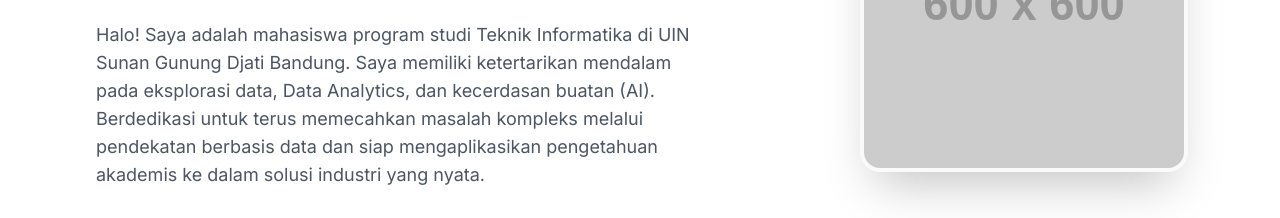
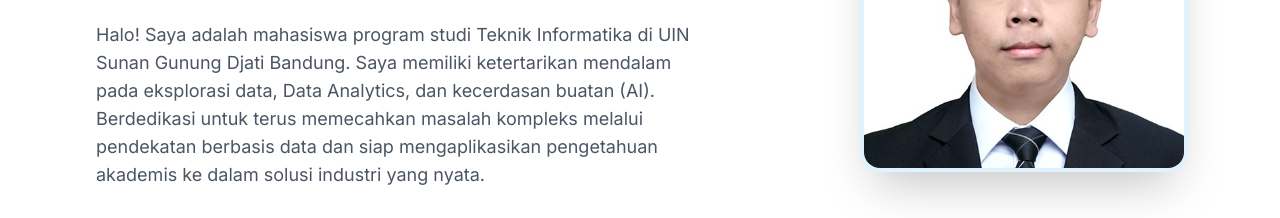
Before and after one commit to gggilangrizkyyy/portofolio-gilang, a plain HTML site: page index.html in a window 1280 px wide. Shown: the part 465-683 px from the top of the page. Drawn offline with nearby package versions, Linux system fonts and the light colour scheme; placeholder pictures from the web are drawn by us.

Commit message:
Fixing profile photo layout

```diff
--- a/index.html
+++ b/index.html
@@ -153,11 +153,11 @@
                     <!-- Foto Profil -->
                     <div class="w-48 h-48 md:w-64 md:h-64 lg:w-2/5 lg:h-auto flex justify-center lg:justify-end">
                         <div
-                            class="relative w-full max-w-[320px] aspect-square rounded-full lg:rounded-2xl overflow-hidden shadow-2xl ring-4 ring-gray-50">
-                            <!-- Placeholder digunakan sebagai fallback standar profesional -->
-                            <img src="https://placehold.co/600x600/0f172a/ffffff?text=GRR"
+                            class="relative w-full max-w-[320px] aspect-square rounded-2xl overflow-hidden shadow-2xl ring-4 ring-brand-100 bg-brand-50">
+                            <!-- Foto Profil Utama -->
+                            <img src="assets/profile.jpg"
                                 alt="Foto profesional Gilang Rizky Ramadhan"
-                                class="object-cover w-full h-full hover:scale-105 transition-transform duration-500">
+                                class="object-cover object-top w-full h-full hover:scale-105 transition-transform duration-500">
                         </div>
                     </div>
 
```
